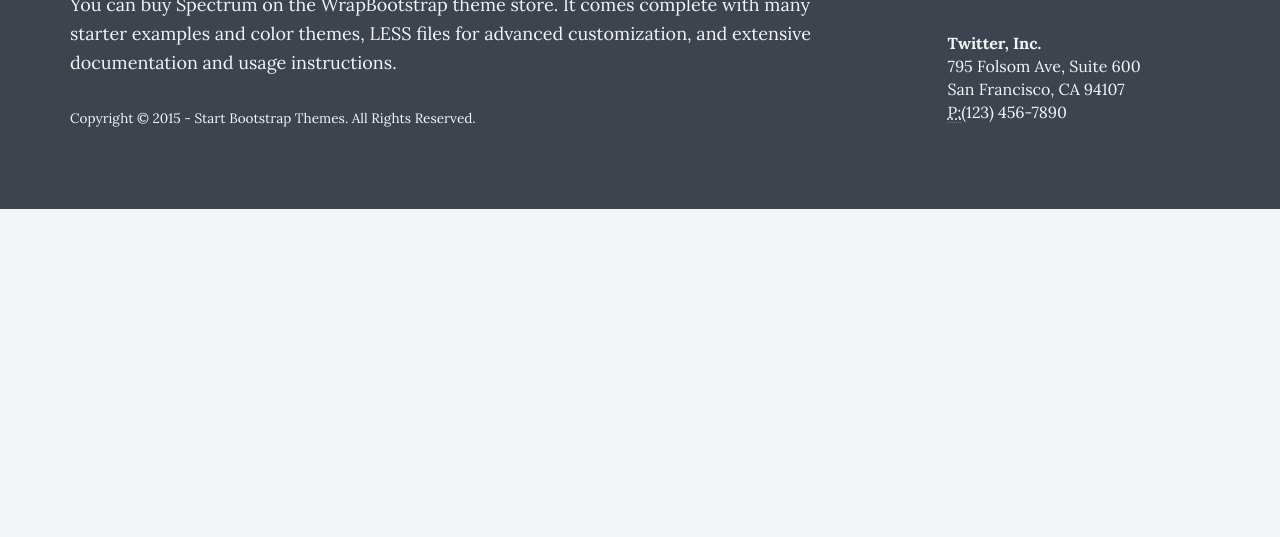
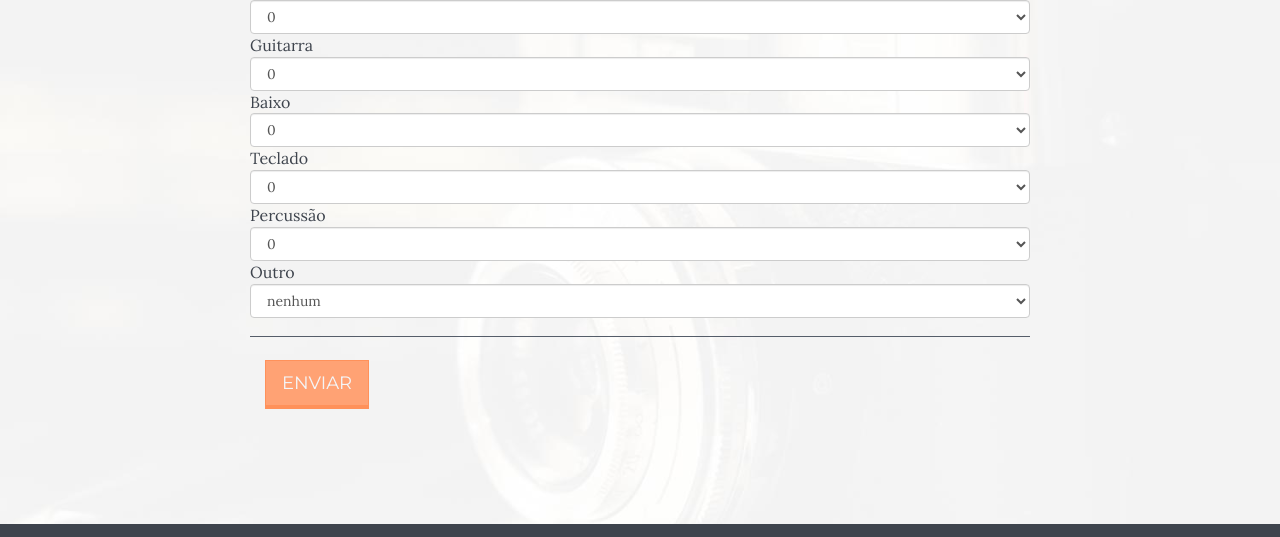
Before and after one commit to fdornelasx/amanda, a plain HTML site: page index.html in a window 1280 px wide. Shown: the part 10503-11040 px from the top of the page. Before the commit the page ends 10712 px from the top, so only its background shows below. Drawn offline with Linux system fonts and the light colour scheme; a script that the page names is missing.

Commit message:
da
Commit do formulario

```diff
--- a/index.html
+++ b/index.html
@@ -790,48 +790,85 @@
                                 </div>
                             </div>
                             <div class="row control-group">
-                            Violão<select>
+                            Canto<select class="form-control" id="canto">
                                 <option selected>0</option>
                                 <option>1</option>
                                 <option>2</option>
                                 <option>3 ou mais</option>
                             </select>
-                            Guitarra<select>
+
+                            Violino<select class="form-control" id="violino">
                                 <option selected>0</option>
                                 <option>1</option>
                                 <option>2</option>
                                 <option>3 ou mais</option>
                             </select>
-                            Baixo<select>
+                            Viola<select class="form-control" id="viola">
                                 <option selected>0</option>
                                 <option>1</option>
                                 <option>2</option>
                                 <option>3 ou mais</option>
                             </select>
-                            Teclado<select>
+                            Violoncelo<select class="form-control" id="violoncelo">
                                 <option selected>0</option>
                                 <option>1</option>
                                 <option>2</option>
                                 <option>3 ou mais</option>
                             </select>
-                            Violino<select>
+                            Contrabaixo acústico<select class="form-control" id="contracus">
                                 <option selected>0</option>
                                 <option>1</option>
                                 <option>2</option>
                                 <option>3 ou mais</option>
                             </select>
-                            Viola<select>
+                            Flauta transversa<select class="form-control" id="transversa">
                                 <option selected>0</option>
                                 <option>1</option>
                                 <option>2</option>
                                 <option>3 ou mais</option>
                             </select>
-                            Violoncelo<select>
+                            Violão<select class="form-control" id="violao">
                                 <option selected>0</option>
                                 <option>1</option>
                                 <option>2</option>
                                 <option>3 ou mais</option>
                             </select>
+                            Ukelele<select class="form-control" id="ukelele">
+                                <option selected>0</option>
+                                <option>1</option>
+                                <option>2</option>
+                                <option>3 ou mais</option>
+                            </select>
+                            Guitarra<select class="form-control" id="guitarra">
+                                <option selected>0</option>
+                                <option>1</option>
+                                <option>2</option>
+                                <option>3 ou mais</option>
+                            </select>
+                            Baixo<select class="form-control" id="baixo">
+                                <option selected>0</option>
+                                <option>1</option>
+                                <option>2</option>
+                                <option>3 ou mais</option>
+                            </select>
+                            Teclado<select class="form-control" id="teclado">
+                                <option selected>0</option>
+                                <option>1</option>
+                                <option>2</option>
+                                <option>3 ou mais</option>
+                            </select>
+                            Percussão<select class="form-control" id="percussao">
+                                <option selected>0</option>
+                                <option>1</option>
+                                <option>2</option>
+                                <option>3 ou mais</option>
+                            </select>
+                            Outro<select class="form-control" id="percussao">
+                                <option selected>nenhum</option>
+                                <option>vou descrever na mensagem</option>
+                            </select>
+
+
                                 <div class="form-group col-xs-12 floating-label-form-group controls">
                               <!--      <label>Viol&atilde;o</label>
                                     <a name="Violão" onclick="teste(v='violao')" class="btn btn-lg btn-primary btn-square btn-raised">Violão</a>
```
